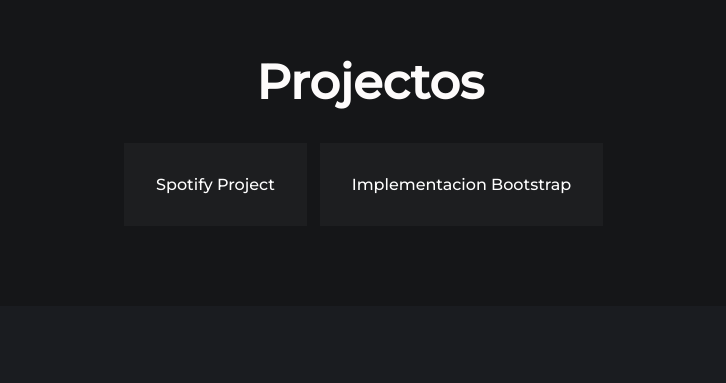
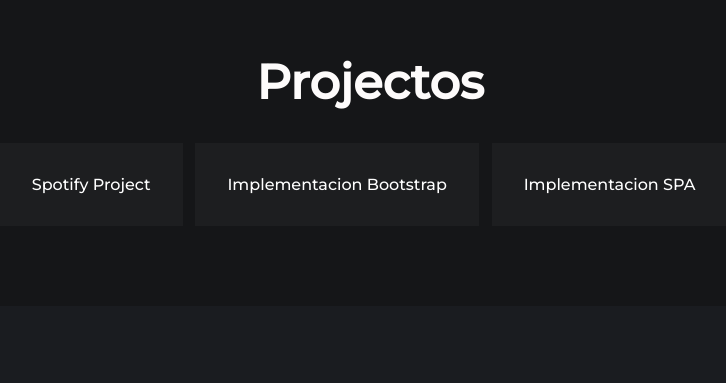
Before and after one commit to gaston965/portfolio, a plain HTML site: page index.html in a window 1280 px wide. Shown: the part 2657-3040 px from the top of the page, without its empty margins (270-996 px from the left). Drawn offline with Linux system fonts and the light colour scheme.

Commit message:
agregadas proyecto 3

```diff
--- a/index.html
+++ b/index.html
@@ -136,6 +136,9 @@
             <a href="https://proyecto-itmaster.000webhostapp.com/">
                <div>Implementacion Bootstrap</div>
             </a>
+            <a href="https://segundonivel.000webhostapp.com/">
+                <div>Implementacion SPA</div>
+             </a>
 
         </div>
     </div>
```
